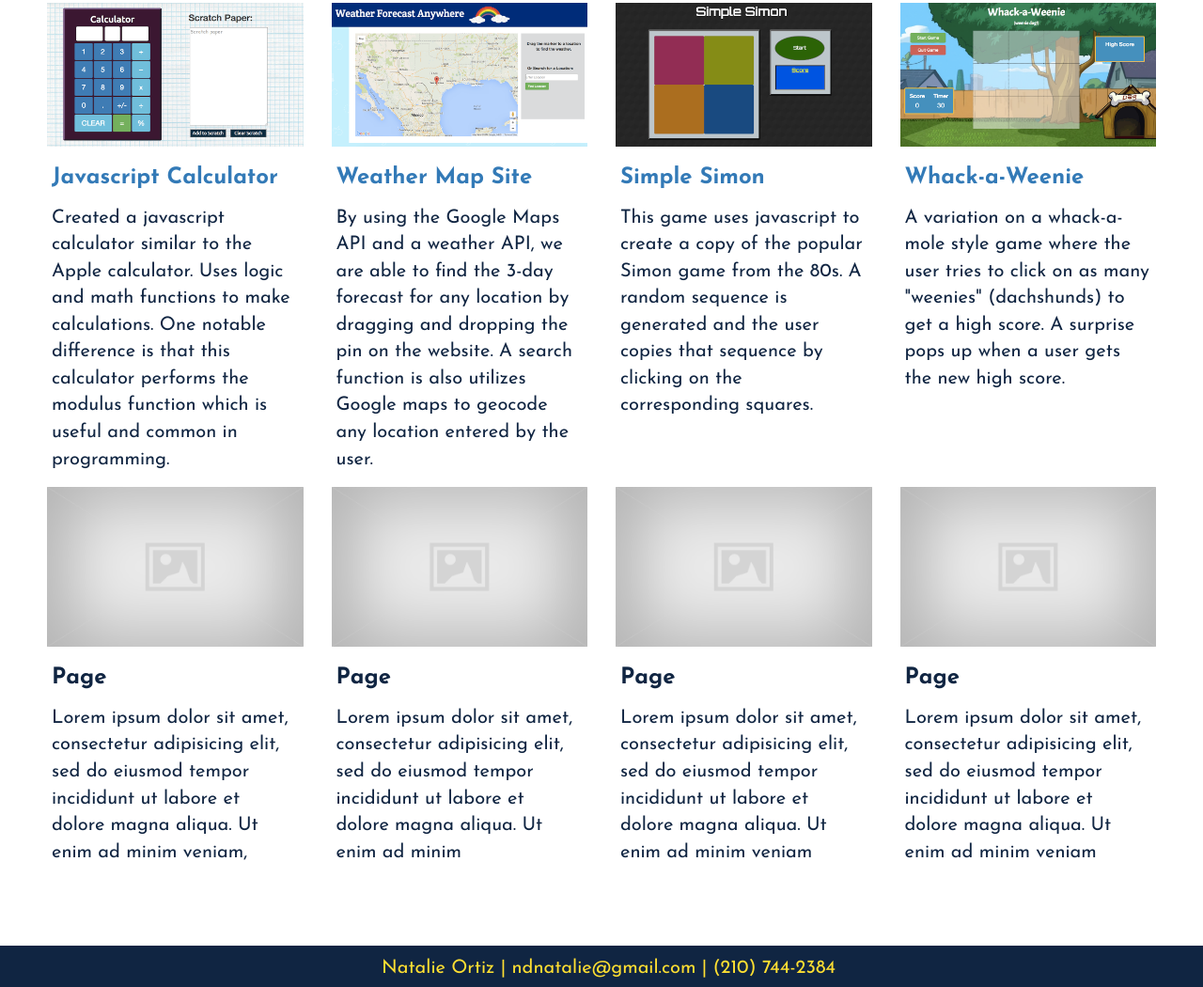
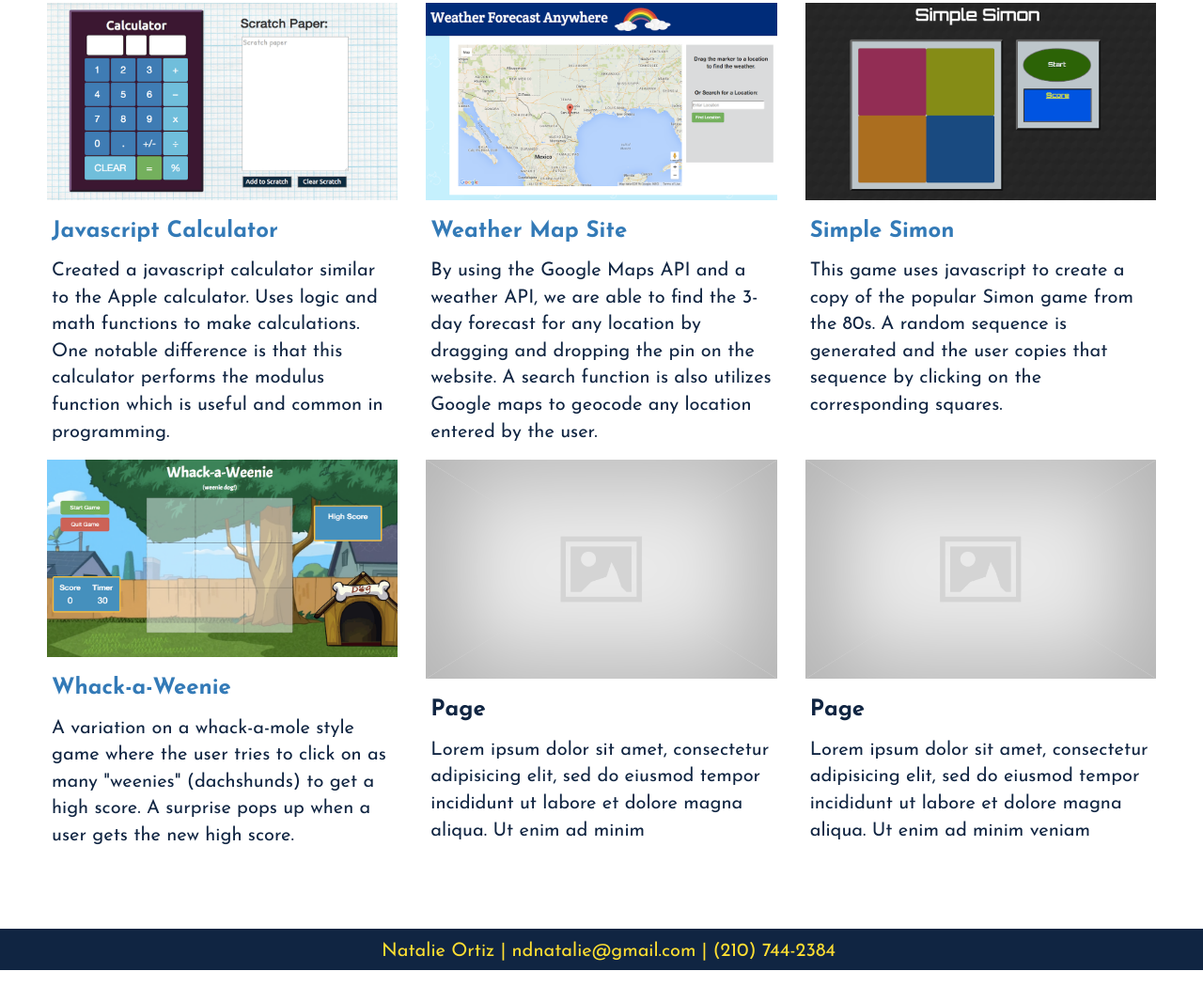
Before and after one commit to natalieortiz/natalieortiz.github.io, a plain HTML site: page portfolio.html in a window 1280 px wide. Shown: the part 396-1446 px from the top of the page at 94% size. Drawn offline with nearby package versions, Linux system fonts and the light colour scheme; a web font is replaced by a local one.

Commit message:
Changing columns on portfolio page and reducing width of portfolio description text.

```diff
--- a/portfolio.html
+++ b/portfolio.html
@@ -55,54 +55,41 @@
 
     <div class="projects">
             <div class="row">
-                <div class="col-md-3">
+                <div class="col-md-4">
                     <a href="http://natalieortiz.github.io/calculator.html" title="Calculator">
                     <img src="/img/calculator.png"></a>
                     <h3><a href="http://natalieortiz.github.io/calculator.html">Javascript Calculator</a></h3>
                     <p>Created a javascript calculator similar to the Apple calculator.  Uses logic and math functions to make calculations.  One notable difference is that this calculator performs the modulus function which is useful and common in programming.</p>
                 </div>
 
-                <div class="col-md-3">
+                <div class="col-md-4">
                     <a href="http://natalieortiz.github.io/weather_map.html" title="Weather Map">
                     <img src="/img/weather_map.png"></a>
                     <h3><a href="http://natalieortiz.github.io/weather_map.html">Weather Map Site</a></h3>
                     <p>By using the Google Maps API and a weather API, we are able to find the 3-day forecast for any location by dragging and dropping the pin on the website.  A search function is also utilizes Google maps to geocode any location entered by the user.
                     </p>
                  </div>
-                <div class="col-md-3">
+                <div class="col-md-4">
                     <a href="http://natalieortiz.github.io/simplesimon.html" title="Simple Simon">
                     <img src="/img/simplesimon.png"></a>
                     <h3><a href="http://natalieortiz.github.io/simplesimon.html">Simple Simon</a></h3>
                     <p>This game uses javascript to create a copy of the popular Simon game from the 80s.  A random sequence is generated and the user copies that sequence by clicking on the corresponding squares.</p>
                 </div>
-
-               <div class="col-md-3">
+            </div>
+            <div class="row">
+               <div class="col-md-4">
                     <a href="http://natalieortiz.github.io/whackaweenie.html" title="Whack-a-Weenie">
                     <img src="/img/whackaweenie.png"></a>
                     <h3><a href="http://natalieortiz.github.io/whackaweenie.html">Whack-a-Weenie</a></h3>
                     <p>A variation on a whack-a-mole style game where the user tries to click on as many "weenies" (dachshunds) to get a high score.  A surprise pops up when a user gets the new high score.</p>
                 </div>
-            </div>
-            <div class="row">
-                <div class="col-md-3">
-                    <img src="/img/placeholder.jpg">
-                    <h3>Page</h3>
-                    <p>Lorem ipsum dolor sit amet, consectetur adipisicing elit, sed do eiusmod
-                    tempor incididunt ut labore et dolore magna aliqua. Ut enim ad minim veniam,</p>
-                </div>
-                <div class="col-md-3">
+                <div class="col-md-4">
                     <img src="/img/placeholder.jpg">
                     <h3>Page</h3>
                     <p>Lorem ipsum dolor sit amet, consectetur adipisicing elit, sed do eiusmod
                     tempor incididunt ut labore et dolore magna aliqua. Ut enim ad minim</p>
                  </div>
-                <div class="col-md-3">
-                    <img src="/img/placeholder.jpg">
-                    <h3>Page</h3>
-                    <p>Lorem ipsum dolor sit amet, consectetur adipisicing elit, sed do eiusmod
-                    tempor incididunt ut labore et dolore magna aliqua. Ut enim ad minim veniam</p>
-                </div>
-                <div class="col-md-3">
+                <div class="col-md-4">
                     <img src="/img/placeholder.jpg">
                     <h3>Page</h3>
                     <p>Lorem ipsum dolor sit amet, consectetur adipisicing elit, sed do eiusmod
```
